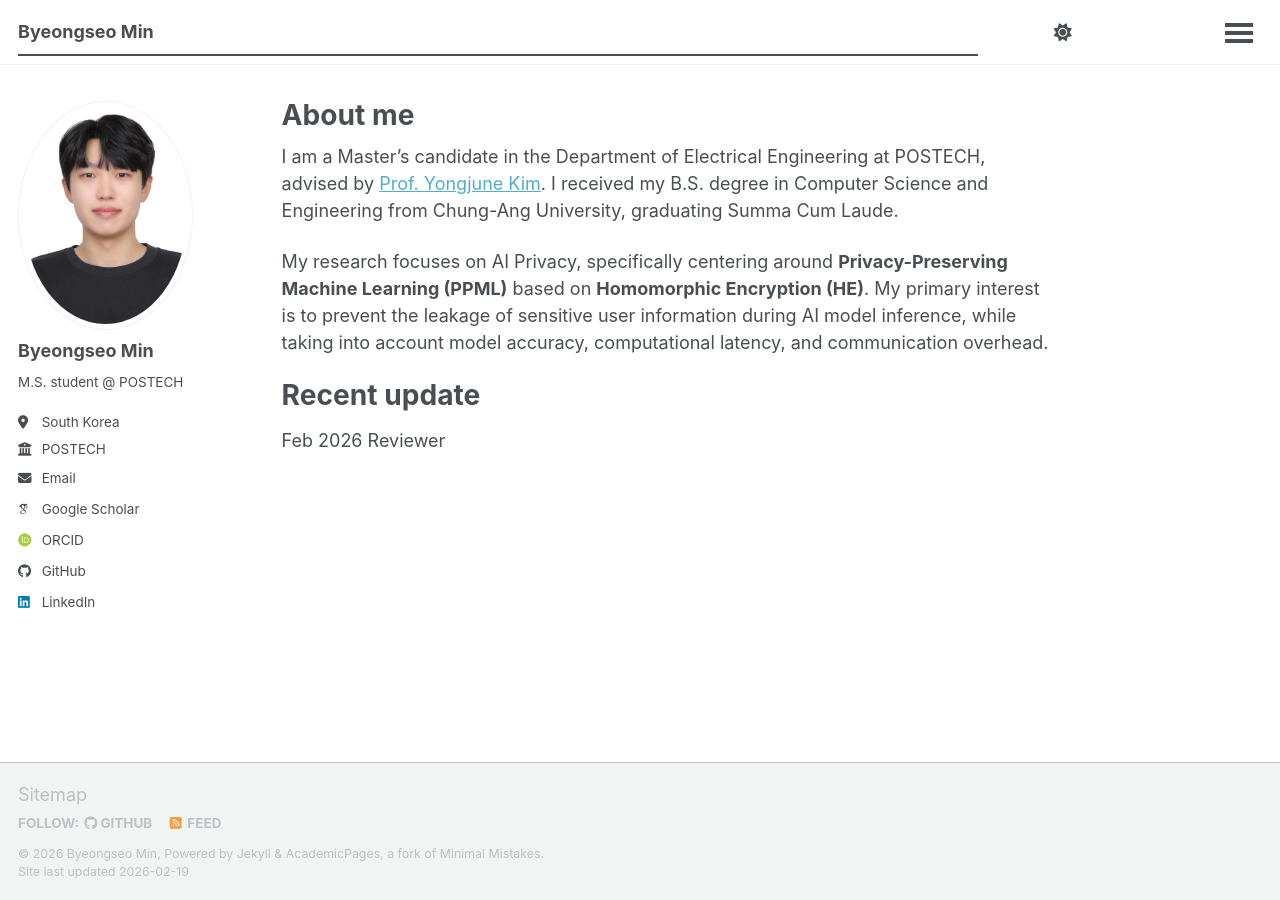
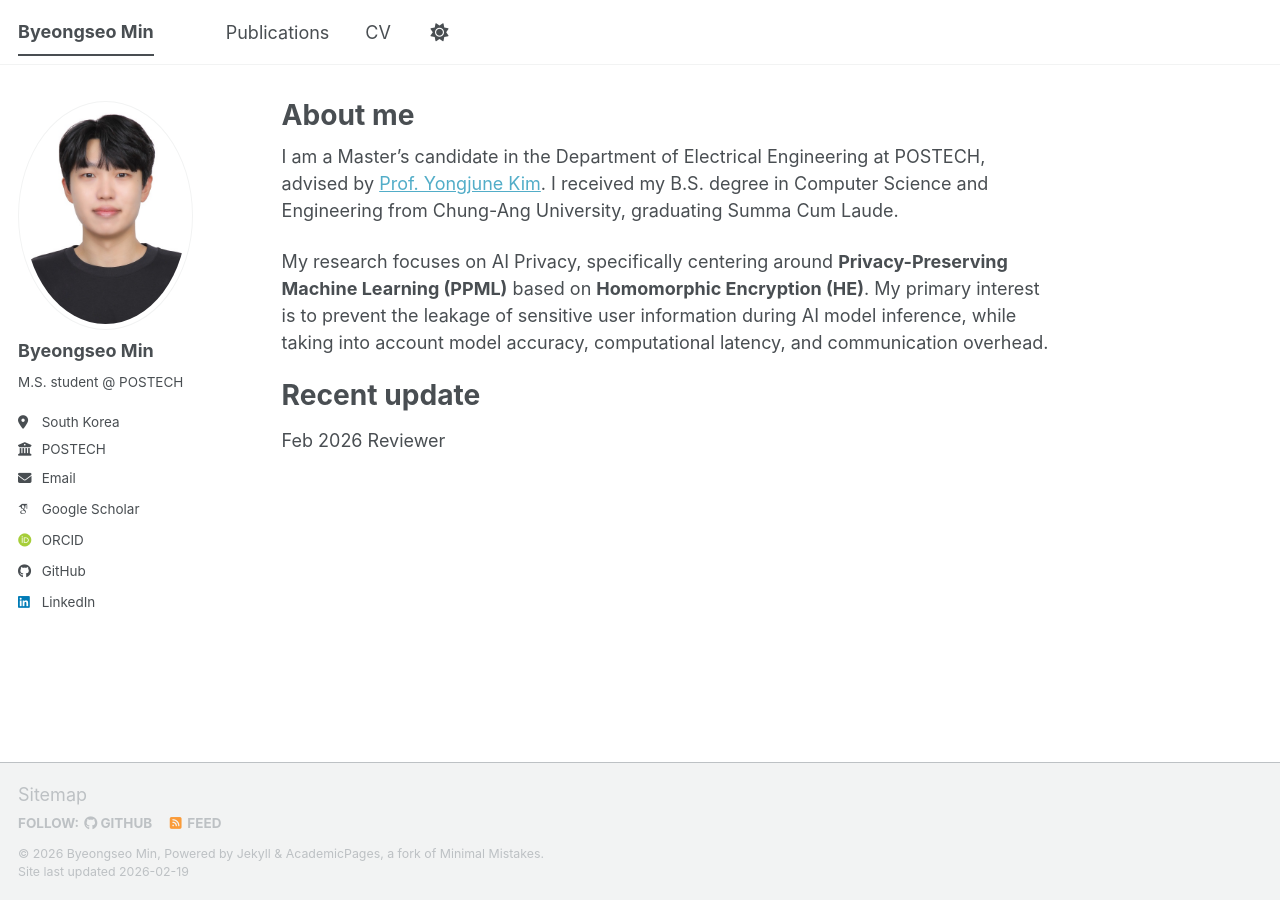
Before and after one commit to byeongseomin51/byeongseomin51.github.io, a Jekyll site: the page built from _pages/about.md, in a window 1280 px wide. Built offline with Jekyll 4.4.1, drawn with Linux system fonts in a browser that asks for light colours; some web fonts are replaced; a script bundle is joined from its source files by our own code; library files that are not in the unit come from our copies.

Commit message:
right align

```diff
--- a/_sass/layout/_masthead.scss
+++ b/_sass/layout/_masthead.scss
@@ -51,11 +51,6 @@
     padding: 0;
     clear: both;
     list-style-type: none;
-
-    /* Right Align */
-    display: flex;
-    align-items: center;
-    width: 100%;
   }
 }
 
@@ -65,16 +60,9 @@
   list-style-type: none;
   white-space: nowrap;
 
-  /* Right Align */
-  margin-left: 1.5rem;
-
   &--lg {
     padding-right: 2em;
     font-weight: 700;
-
-    /* Right Align */
-    margin-right: auto;
-    margin-left: 0;
   }
 }
 
```
